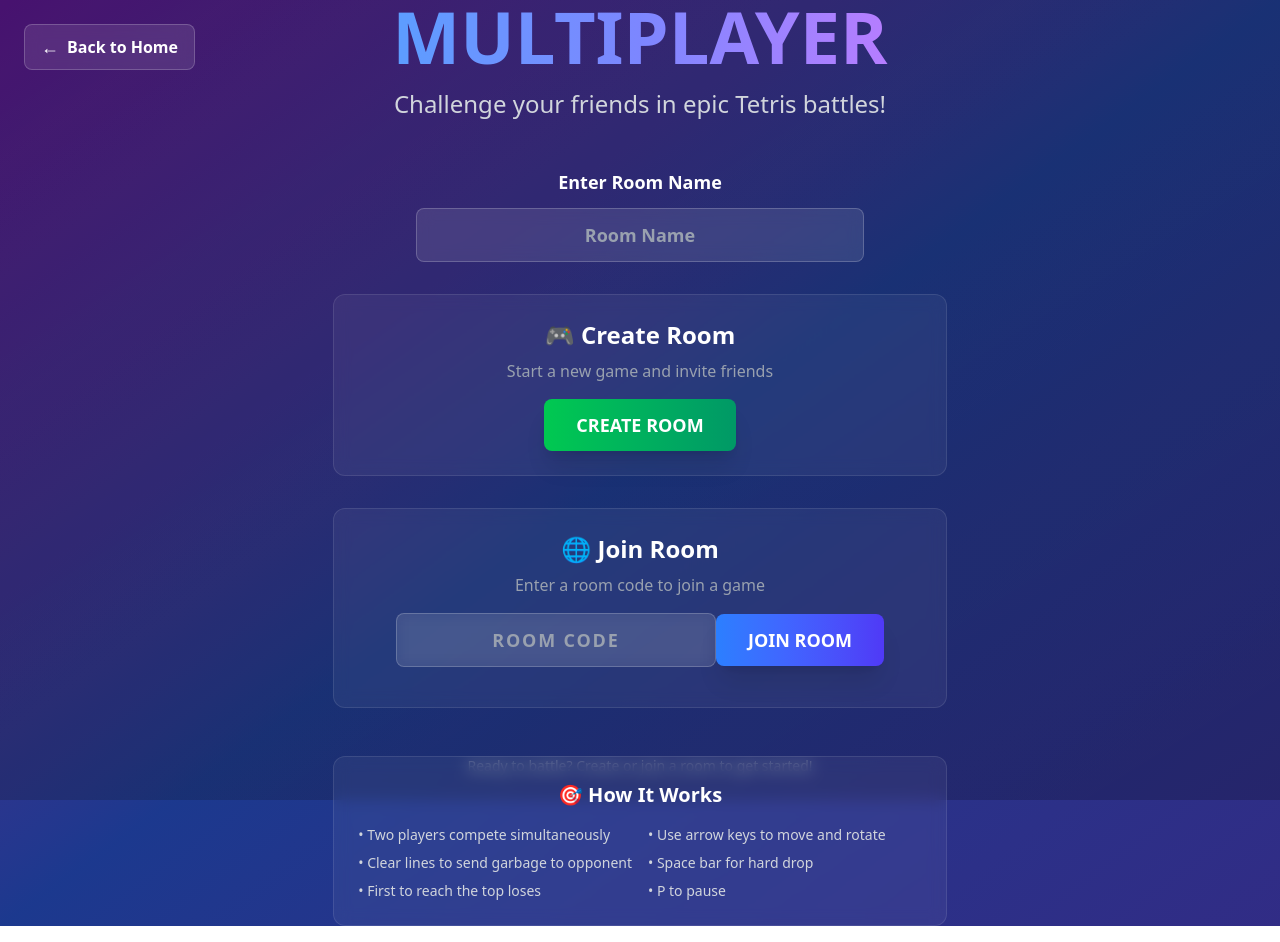
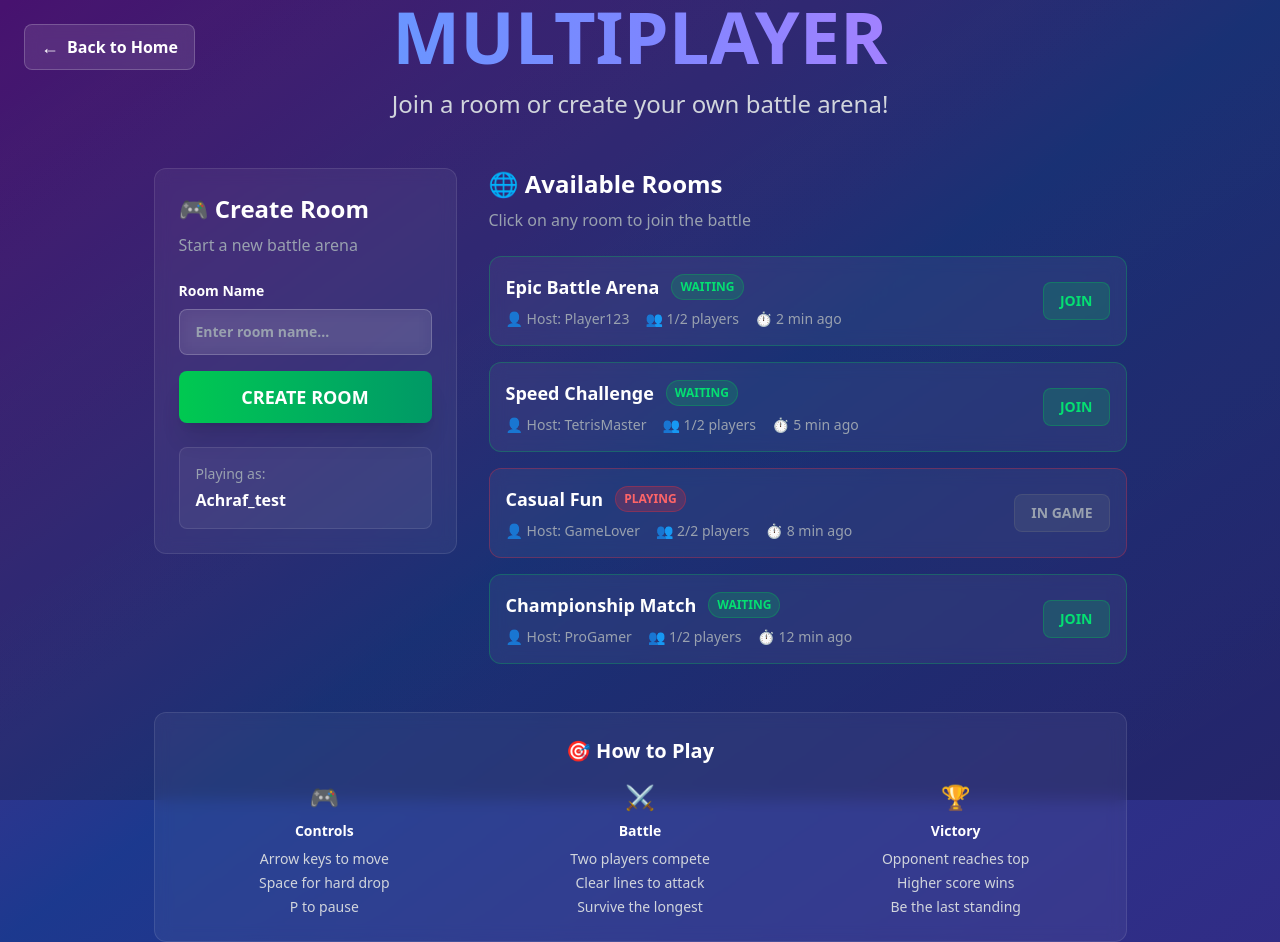
Before and after one commit to Achraf-ahrach/red-tetris, a React (Vite) app in the folder client/: page /multiplayer in a window 1280 px wide. Built offline with nearby package versions, Linux system fonts and the light colour scheme.

Commit message:
feat: implement room listing UI for multiplayer lobby

```diff
--- a/client/src/pages/multiplayer/index.jsx
+++ b/client/src/pages/multiplayer/index.jsx
@@ -1,16 +1,55 @@
-import React, { useState } from "react";
+import React, { useState, useEffect } from "react";
 import { useNavigate } from "react-router-dom";
 
 const MultiplayerSetup = () => {
   const navigate = useNavigate();
-  const [roomCode, setRoomCode] = useState("");
   const [roomName, setRoomName] = useState("");
   const [isCreatingRoom, setIsCreatingRoom] = useState(false);
+  const [availableRooms, setAvailableRooms] = useState([]);
   const playerName = "Achraf_test"; // [<player_name>]
 
-  //   const generateRoomCode = () => {
-  //     return Math.random().toString(36).substr(2, 6).toUpperCase();
-  //   };
+  // Mock rooms for demonstration - in real app this would come from server
+  useEffect(() => {
+    const mockRooms = [
+      {
+        id: "ROOM001",
+        name: "Epic Battle Arena",
+        players: 1,
+        maxPlayers: 2,
+        host: "Player123",
+        status: "waiting",
+        created: "2 min ago",
+      },
+      {
+        id: "ROOM002",
+        name: "Speed Challenge",
+        players: 1,
+        maxPlayers: 2,
+        host: "TetrisMaster",
+        status: "waiting",
+        created: "5 min ago",
+      },
+      {
+        id: "ROOM003",
+        name: "Casual Fun",
+        players: 2,
+        maxPlayers: 2,
+        host: "GameLover",
+        status: "playing",
+        created: "8 min ago",
+      },
+      {
+        id: "ROOM004",
+        name: "Championship Match",
+        players: 1,
+        maxPlayers: 2,
+        host: "ProGamer",
+        status: "waiting",
+        created: "12 min ago",
+      },
+    ];
+    setAvailableRooms(mockRooms);
+  }, []);
 
   const createRoom = () => {
     if (!roomName.trim()) {
@@ -18,27 +57,29 @@ const MultiplayerSetup = () => {
       return;
     }
 
-    // • http://<server_name_or_ip>:<port>/#<room>[<player_name>]
-    // const newRoomCode = generateRoomCode();
+    setIsCreatingRoom(true);
+
+    // Simulate room creation delay
+    setTimeout(() => {
       navigate(
-      `/multiplayer-game?room=${roomName}&player=${encodeURIComponent(
-        playerName
-      )}&host=true`
+        `/multiplayer-game?room=${encodeURIComponent(
+          roomName
+        )}&player=${encodeURIComponent(playerName)}&host=true`
       );
+    }, 1000);
   };
 
-  const joinRoom = () => {
-    if (!roomCode.trim()) {
-      alert("Please enter a room code!");
+  const joinRoom = (room) => {
+    if (room.status === "playing" || room.players >= room.maxPlayers) {
+      alert("This room is full or already in game!");
       return;
     }
 
-    // Navigate to multiplayer game with room code and player info
-    // navigate(
-    //   `/multiplayer-game?room=${roomCode.toUpperCase()}&player=${encodeURIComponent(
-    //     playerName
-    //   )}&host=false`
-    // );
+    navigate(
+      `/multiplayer-game?room=${encodeURIComponent(
+        room.name
+      )}&player=${encodeURIComponent(playerName)}&host=false`
+    );
   };
 
   return (
@@ -60,99 +101,181 @@ const MultiplayerSetup = () => {
       </button>
 
       {/* Main Content */}
-      <div className="relative z-10 text-center px-6 max-w-2xl mx-auto">
+      <div className="relative z-10 px-6 max-w-6xl mx-auto">
         {/* Title */}
-        <div className="mb-12">
+        <div className="text-center mb-12">
           <h1 className="text-6xl md:text-7xl font-bold text-transparent bg-clip-text bg-gradient-to-r from-blue-400 via-indigo-400 to-purple-400 mb-4">
             MULTIPLAYER
           </h1>
           <p className="text-xl md:text-2xl text-gray-300 max-w-2xl mx-auto">
-            Challenge your friends in epic Tetris battles!
+            Join a room or create your own battle arena!
           </p>
         </div>
 
-        <div className="mb-8">
-          <label className="block text-white text-lg font-semibold mb-3">
-            Enter Room Name
+        <div className="grid lg:grid-cols-3 gap-8">
+          {/* Create Room Section */}
+          <div className="lg:col-span-1">
+            <div className="p-6 bg-white/5 backdrop-blur-sm rounded-xl border border-white/10 sticky top-6">
+              <div className="mb-6">
+                <h3 className="text-2xl font-bold text-white mb-2">
+                  🎮 Create Room
+                </h3>
+                <p className="text-gray-400">Start a new battle arena</p>
+              </div>
+
+              <div className="space-y-4">
+                <div>
+                  <label className="block text-white text-sm font-semibold mb-2">
+                    Room Name
                   </label>
                   <input
                     type="text"
                     value={roomName}
                     onChange={(e) => setRoomName(e.target.value)}
-            placeholder="Room Name"
-            className="w-full max-w-md px-4 py-3 bg-white/10 backdrop-blur-sm border border-white/20 rounded-lg text-white text-center text-lg font-semibold placeholder-gray-400 focus:outline-none focus:ring-2 focus:ring-blue-500 focus:border-transparent transition-all duration-300"
-            maxLength={20}
+                    placeholder="Enter room name..."
+                    className="w-full px-4 py-3 bg-white/10 backdrop-blur-sm border border-white/20 rounded-lg text-white text-sm font-semibold placeholder-gray-400 focus:outline-none focus:ring-2 focus:ring-green-500 focus:border-transparent transition-all duration-300"
+                    maxLength={30}
+                    disabled={isCreatingRoom}
                   />
                 </div>
 
-        {/* Room Setup Options */}
-        <div className="space-y-8">
-          {/* Create Room Section */}
-          <div className="p-6 bg-white/5 backdrop-blur-sm rounded-xl border border-white/10">
-            <div className="mb-4">
-              <h3 className="text-2xl font-bold text-white mb-2">
-                🎮 Create Room
-              </h3>
-              <p className="text-gray-400">
-                Start a new game and invite friends
-              </p>
-            </div>
                 <button
                   onClick={createRoom}
                   disabled={isCreatingRoom}
-              className="group relative px-8 py-3 bg-gradient-to-r from-green-500 to-emerald-600 text-white text-lg font-bold rounded-lg shadow-xl hover:shadow-green-500/25 transition-all duration-300 transform hover:scale-105 hover:from-green-600 hover:to-emerald-700 disabled:opacity-50 disabled:cursor-not-allowed"
+                  className="w-full group relative px-6 py-3 bg-gradient-to-r from-green-500 to-emerald-600 text-white text-lg font-bold rounded-lg shadow-xl hover:shadow-green-500/25 transition-all duration-300 transform hover:scale-105 hover:from-green-600 hover:to-emerald-700 disabled:opacity-50 disabled:cursor-not-allowed disabled:transform-none"
                 >
                   <span className="relative z-10">
-                {isCreatingRoom ? "Creating..." : "CREATE ROOM"}
+                    {isCreatingRoom ? (
+                      <div className="flex items-center justify-center gap-2">
+                        <div className="w-4 h-4 border-2 border-white border-t-transparent rounded-full animate-spin"></div>
+                        Creating...
+                      </div>
+                    ) : (
+                      "CREATE ROOM"
+                    )}
                   </span>
                   <div className="absolute inset-0 bg-white/20 rounded-lg opacity-0 group-hover:opacity-100 transition-opacity duration-300"></div>
                 </button>
               </div>
 
-          {/* Join Room Section */}
-          <div className="p-6 bg-white/5 backdrop-blur-sm rounded-xl border border-white/10">
-            <div className="mb-4">
+              {/* Player Info */}
+              <div className="mt-6 p-4 bg-white/5 rounded-lg border border-white/10">
+                <p className="text-gray-400 text-sm mb-1">Playing as:</p>
+                <p className="text-white font-bold">{playerName}</p>
+              </div>
+            </div>
+          </div>
+
+          {/* Available Rooms Section */}
+          <div className="lg:col-span-2">
+            <div className="mb-6">
               <h3 className="text-2xl font-bold text-white mb-2">
-                🌐 Join Room
+                🌐 Available Rooms
               </h3>
-              <p className="text-gray-400">Enter a room code to join a game</p>
+              <p className="text-gray-400">
+                Click on any room to join the battle
+              </p>
             </div>
-            <div className="space-y-4">
-              <input
-                type="text"
-                value={roomCode}
-                onChange={(e) => setRoomCode(e.target.value.toUpperCase())}
-                placeholder="ROOM CODE"
-                className="w-full max-w-xs px-4 py-3 bg-white/10 backdrop-blur-sm border border-white/20 rounded-lg text-white text-center text-lg font-bold tracking-widest placeholder-gray-400 focus:outline-none focus:ring-2 focus:ring-blue-500 focus:border-transparent transition-all duration-300"
-                maxLength={6}
-              />
-              <button
-                onClick={joinRoom}
-                className="group relative px-8 py-3 bg-gradient-to-r from-blue-500 to-indigo-600 text-white text-lg font-bold rounded-lg shadow-xl hover:shadow-blue-500/25 transition-all duration-300 transform hover:scale-105 hover:from-blue-600 hover:to-indigo-700"
+
+            <div className="space-y-4 max-h-[600px] overflow-y-auto">
+              {availableRooms.map((room) => (
+                <div
+                  key={room.id}
+                  className={`p-4 bg-white/5 backdrop-blur-sm rounded-xl border transition-all duration-300 cursor-pointer hover:bg-white/10 ${
+                    room.status === "waiting"
+                      ? "border-green-500/30 hover:border-green-500/50"
+                      : "border-red-500/30 hover:border-red-500/50"
+                  }`}
+                  onClick={() => joinRoom(room)}
                 >
-                <span className="relative z-10">JOIN ROOM</span>
-                <div className="absolute inset-0 bg-white/20 rounded-lg opacity-0 group-hover:opacity-100 transition-opacity duration-300"></div>
-              </button>
+                  <div className="flex items-center justify-between">
+                    <div className="flex-1">
+                      <div className="flex items-center gap-3 mb-2">
+                        <h4 className="text-white font-bold text-lg">
+                          {room.name}
+                        </h4>
+                        <span
+                          className={`px-2 py-1 rounded-full text-xs font-bold ${
+                            room.status === "waiting"
+                              ? "bg-green-500/20 text-green-400 border border-green-500/30"
+                              : "bg-red-500/20 text-red-400 border border-red-500/30"
+                          }`}
+                        >
+                          {room.status === "waiting" ? "WAITING" : "PLAYING"}
+                        </span>
+                      </div>
+
+                      <div className="flex items-center gap-4 text-sm text-gray-400">
+                        <span>👤 Host: {room.host}</span>
+                        <span>
+                          👥 {room.players}/{room.maxPlayers} players
+                        </span>
+                        <span>⏱️ {room.created}</span>
+                      </div>
+                    </div>
+
+                    <div className="flex items-center gap-2">
+                      {room.status === "waiting" &&
+                      room.players < room.maxPlayers ? (
+                        <div className="px-4 py-2 bg-green-500/20 text-green-400 rounded-lg border border-green-500/30 font-bold text-sm">
+                          JOIN
+                        </div>
+                      ) : (
+                        <div className="px-4 py-2 bg-gray-500/20 text-gray-400 rounded-lg border border-gray-500/30 font-bold text-sm">
+                          {room.status === "playing" ? "IN GAME" : "FULL"}
+                        </div>
+                      )}
+                    </div>
+                  </div>
+                </div>
+              ))}
+
+              {availableRooms.length === 0 && (
+                <div className="text-center py-12">
+                  <div className="text-6xl mb-4">🎮</div>
+                  <h4 className="text-white font-bold text-xl mb-2">
+                    No rooms available
+                  </h4>
+                  <p className="text-gray-400">
+                    Be the first to create a room!
+                  </p>
+                </div>
+              )}
             </div>
           </div>
         </div>
 
         {/* Game Rules */}
         <div className="mt-12 p-6 bg-white/5 backdrop-blur-sm rounded-xl border border-white/10">
-          <h3 className="text-xl font-bold text-white mb-4">🎯 How It Works</h3>
-          <div className="grid md:grid-cols-2 gap-4 text-sm text-gray-300">
-            <div className="text-left">
-              <ul className="space-y-2">
-                <li>• Two players compete simultaneously</li>
-                <li>• Clear lines to send garbage to opponent</li>
-                <li>• First to reach the top loses</li>
+          <h3 className="text-xl font-bold text-white mb-4 text-center">
+            🎯 How to Play
+          </h3>
+          <div className="grid md:grid-cols-3 gap-6 text-sm text-gray-300">
+            <div className="text-center">
+              <div className="text-2xl mb-2">🎮</div>
+              <h4 className="font-bold text-white mb-2">Controls</h4>
+              <ul className="space-y-1">
+                <li>Arrow keys to move</li>
+                <li>Space for hard drop</li>
+                <li>P to pause</li>
               </ul>
             </div>
-            <div className="text-left">
-              <ul className="space-y-2">
-                <li>• Use arrow keys to move and rotate</li>
-                <li>• Space bar for hard drop</li>
-                <li>• P to pause</li>
+            <div className="text-center">
+              <div className="text-2xl mb-2">⚔️</div>
+              <h4 className="font-bold text-white mb-2">Battle</h4>
+              <ul className="space-y-1">
+                <li>Two players compete</li>
+                <li>Clear lines to attack</li>
+                <li>Survive the longest</li>
+              </ul>
+            </div>
+            <div className="text-center">
+              <div className="text-2xl mb-2">🏆</div>
+              <h4 className="font-bold text-white mb-2">Victory</h4>
+              <ul className="space-y-1">
+                <li>Opponent reaches top</li>
+                <li>Higher score wins</li>
+                <li>Be the last standing</li>
               </ul>
             </div>
           </div>
@@ -160,9 +283,9 @@ const MultiplayerSetup = () => {
       </div>
 
       {/* Footer */}
-      <div className="absolute bottom-6 text-center text-gray-400 text-sm">
-        <p>Ready to battle? Create or join a room to get started!</p>
-      </div>
+      {/* <div className="relative z-10 text-center text-gray-400 text-sm mt-8 pb-6">
+        <p>Join the battle! Select a room or create your own arena.</p>
+      </div> */}
     </div>
   );
 };
```
Lines whose indentation alone changed are shown as unchanged.
